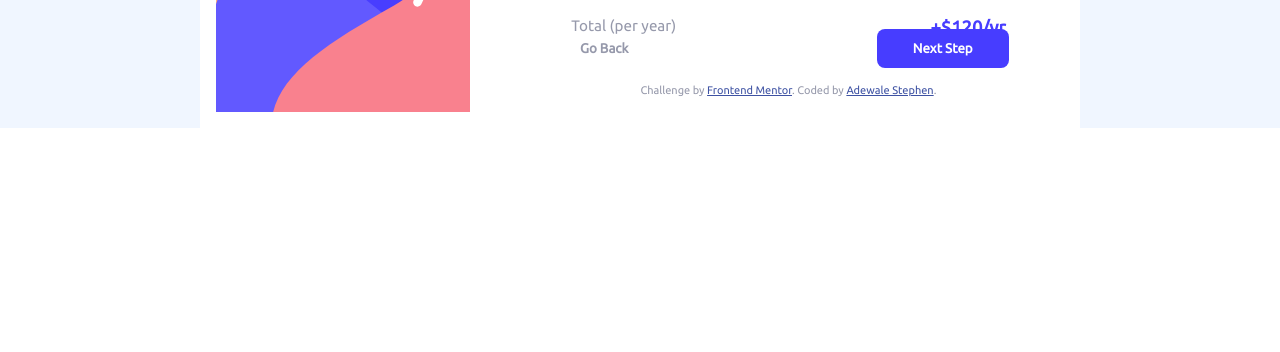
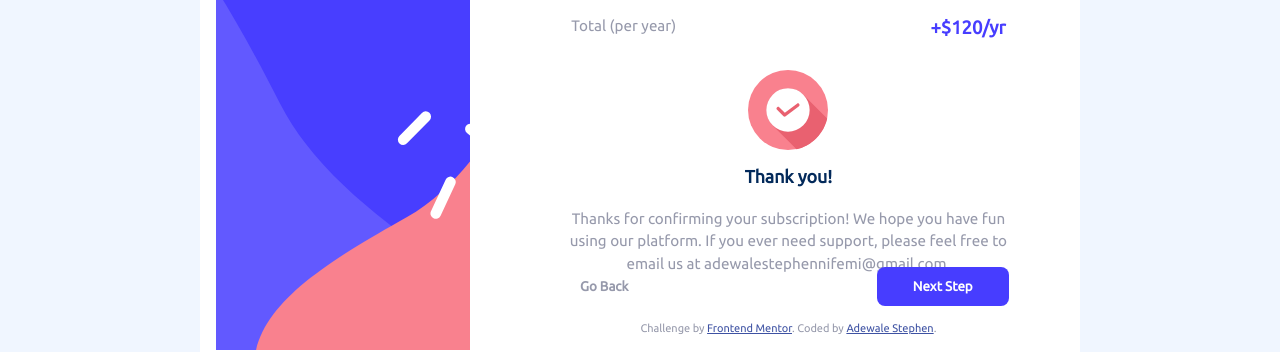
Before and after one commit to DemoStephen/09-starting-project-Multi-Step-Form-, a React (Vite) app: page / in a window 1280 px wide. Shown: the part 874-1226 px from the top of the page. Before the commit the page ends 1002 px from the top, so only its background shows below. Built offline with nearby package versions, Linux system fonts and the light colour scheme.

Commit message:
update Thank you state

```diff
--- a/src/components/ThankYou.jsx
+++ b/src/components/ThankYou.jsx
@@ -1,13 +1,14 @@
+import thankYou from "../assets/images/icon-thank-you.svg";
 export default function ThankYou() {
   return (
     <>
-      <section className="sectionFive d-flex d-none">
-        <img src="./assets/images/icon-thank-you.svg" alt="thank you" />
+      <section className="sectionFive d-flex">
+        <img src={thankYou} alt="thank you" />
         <h1>Thank you!</h1>
         <p>
-          Thanks htmlFor confirming your subscription! We hope you have fun
-          using our plathtmlForm. If you ever need support, please feel free to
-          email us at adewalestephennifemi@gmail.com.
+          Thanks for confirming your subscription! We hope you have fun using
+          our platform. If you ever need support, please feel free to email us
+          at adewalestephennifemi@gmail.com.
         </p>
       </section>
     </>
```
